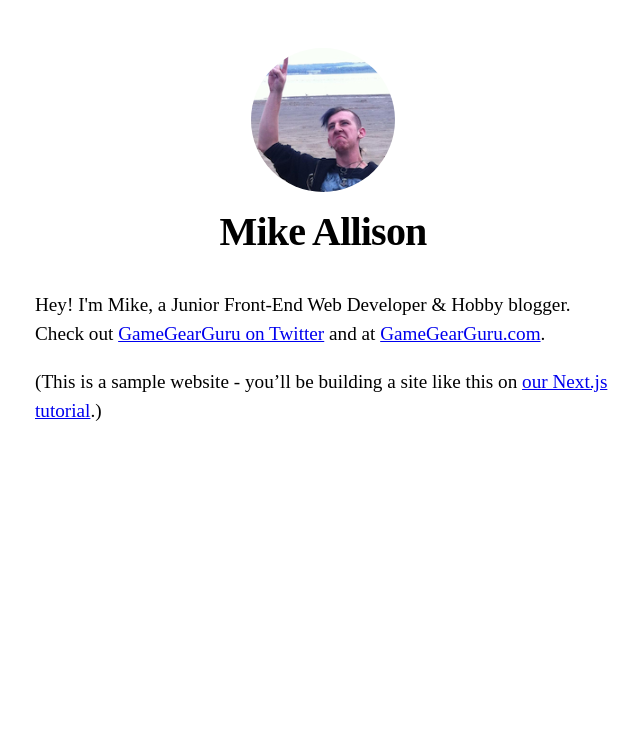
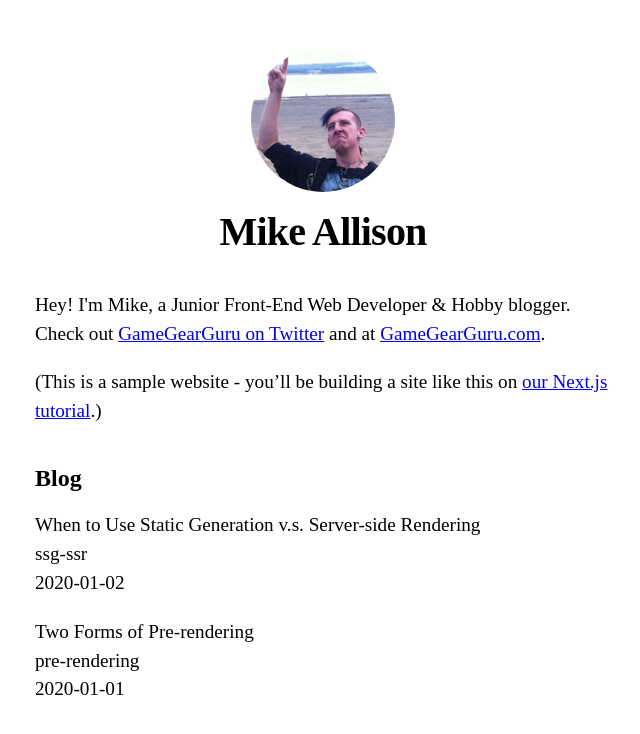
Before and after one commit to Huntthee/nextjs-blog, a Next.js app: page / in a window 1280 px wide. Shown: the top 734 px of the page, without its empty margins (317-957 px from the left). Built offline with nearby package versions, Linux system fonts and the light colour scheme.

Commit message:
Static Generation & Pre-rendering setup, continue with Dynamic Routes

```diff
--- /dev/null
+++ b/lib/posts.js
@@ -0,0 +1,37 @@
+import fs from "fs";
+import path from "path";
+import matter from "gray-matter";
+
+const postsDirectory = path.join(process.cwd(), "posts");
+
+export function getSortedPostsData() {
+  // Get file names under /posts
+  const fileNames = fs.readdirSync(postsDirectory);
+  const allPostsData = fileNames.map((fileName) => {
+    // Remove ".md" from file name to get id
+    const id = fileName.replace(/\.md$/, "");
+
+    // Read markdown file as string
+    const fullPath = path.join(postsDirectory, fileName);
+    const fileContents = fs.readFileSync(fullPath, "utf8");
+
+    // Use gray-matter to parse the post metadata section
+    const matterResult = matter(fileContents);
+
+    // Combine the data with the id
+    return {
+      id,
+      ...matterResult.data,
+    };
+  });
+  // Sort posts by date
+  return allPostsData.sort(({ date: a }, { date: b }) => {
+    if (a < b) {
+      return 1;
+    } else if (a > b) {
+      return -1;
+    } else {
+      return 0;
+    }
+  });
+}
--- a/pages/index.js
+++ b/pages/index.js
@@ -1,20 +1,53 @@
 import Head from "next/head";
 import Layout, { siteTitle } from "../components/layout";
 import utilStyles from "../styles/utils.module.css";
+import { getSortedPostsData } from "../lib/posts";
 
-export default function Home() {
+export async function getStaticProps() {
+  const allPostsData = getSortedPostsData();
+  return {
+    props: {
+      allPostsData,
+    },
+  };
+}
+
+export default function Home({ allPostsData }) {
   return (
     <Layout home>
+
       <Head>
         <title>{siteTitle}</title>
       </Head>
+
       <section className={utilStyles.headingMd}>
-        <p>Hey! I'm Mike, a Junior Front-End Web Developer & Hobby blogger. Check out <a href="https://twitter.com/gamegearguru">GameGearGuru on Twitter</a> and at <a href="https://gamegearguru.com">GameGearGuru.com</a>.</p>
+        <p>
+          Hey! I'm Mike, a Junior Front-End Web Developer & Hobby blogger. Check
+          out{" "}
+          <a href="https://twitter.com/gamegearguru">GameGearGuru on Twitter</a>{" "}
+          and at <a href="https://gamegearguru.com">GameGearGuru.com</a>.
+        </p>
         <p>
           (This is a sample website - you’ll be building a site like this on{" "}
           <a href="https://nextjs.org/learn">our Next.js tutorial</a>.)
         </p>
       </section>
+
+      <section className={`${utilStyles.headingMd} ${utilStyles.padding1px}`}>
+        <h2 className={utilStyles.headingLg}>Blog</h2>
+        <ul className={utilStyles.list}>
+          {allPostsData.map(({ id, date, title }) => (
+            <li className={utilStyles.listItem} key={id}>
+              {title}
+              <br />
+              {id}
+              <br />
+              {date}
+            </li>
+          ))}
+        </ul>
+      </section>
+
     </Layout>
   );
 }
```
Also changed, not shown: pages/posts/[id].js (added, +15 -0 lines), pages/posts/first-post.js (deleted, +0 -19 lines).
